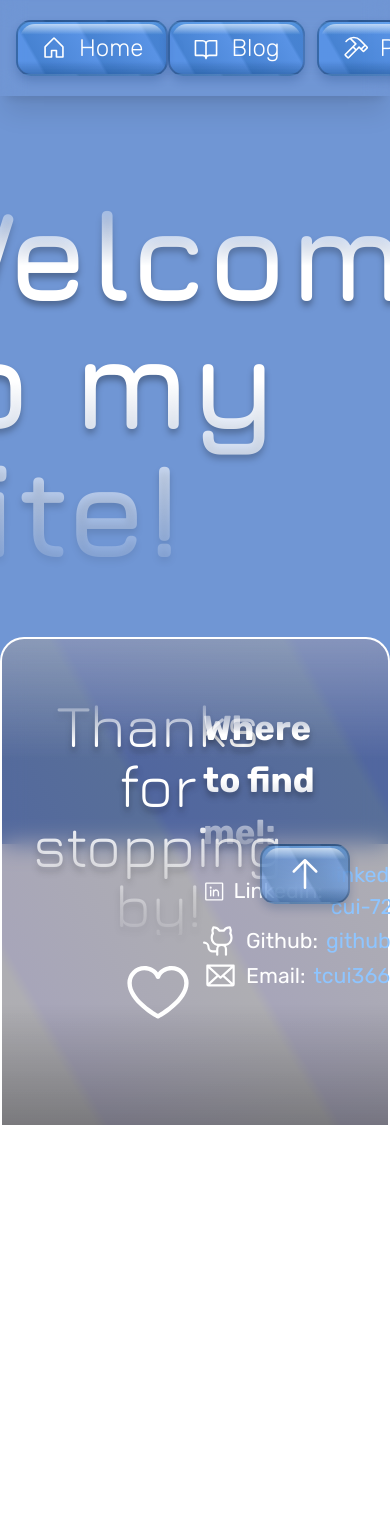
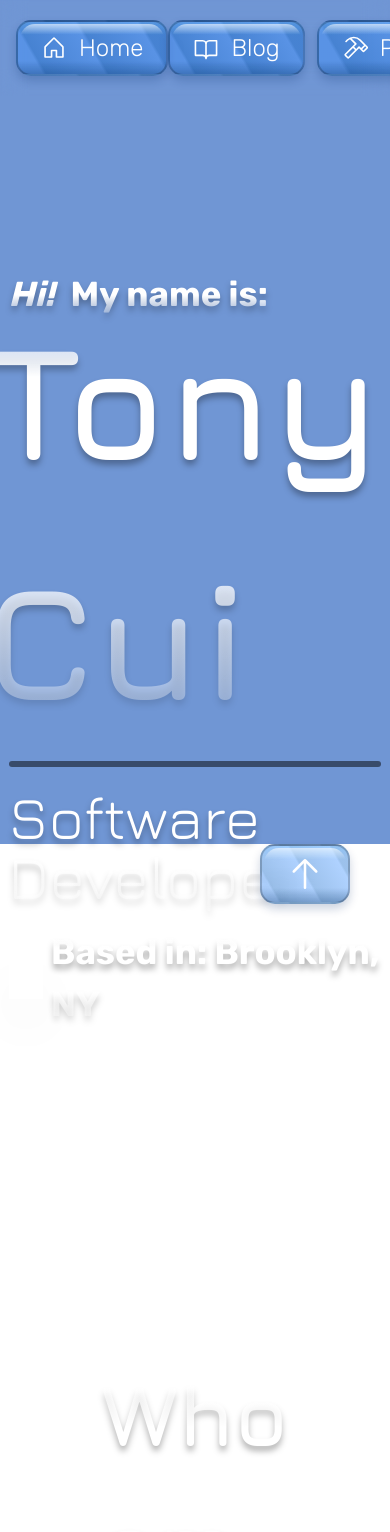
Before and after one commit to Tohny123/personal-site, a Next.js app: page / in a window 390 px wide. Shown: the top 1532 px of the page. Before the commit the page ends 1125 px from the top, so only its background shows below. Built offline with nearby package versions, Linux system fonts and the light colour scheme.

Commit message:
Homepage + Header update
- started homepage content
- header now hides shadow when at top of page

```diff
--- a/app/blog/_components/blogThumb.tsx
+++ b/app/blog/_components/blogThumb.tsx
@@ -15,7 +15,7 @@ export default async function blogThumb(slug: string) {
                   <Image
                       fill={true}
                       src={thumbPath}
-                      alt={"Blog Image"}
+                      alt={"Blog Thumbnail"}
                       id={slug}
                       sizes="(max-width: 480px) 480px, (max-width: 1200px) 1200"
                   />
--- a/app/page.tsx
+++ b/app/page.tsx
@@ -1,10 +1,26 @@
 // import Image from 'next/image'
 // import Link from 'next/link'
+import { PiMapPin } from "react-icons/pi";
 
 export default function Home() {
     return (
-        <main className="flex flex-1 w-full max-w-7xl flex-col items-center justify-between py-16 px-16 sm:items-start">
-            <h1 className="text-9xl">Welcome to my site!</h1>
+        <main className="flex flex-1 w-full flex-col items-center justify-between py-16 px-16 sm:items-start">
+            <div className="px-40 py-20">
+                <div className="flex flex-row items-center gap-2">
+                    <h3 className="pr-2"><i>Hi! </i></h3>
+                    <h3>My name is:</h3>
+                </div>
+                <h1 className="text-[10rem] -mt-10 -ml-6">Tony Cui</h1>
+                <hr className="border-0 h-1 border-t-6 rounded-2xl opacity-50" />
+                <h2 className="text-6xl py-5">Software Developer</h2>
+                <div className="flex flex-row items-center gap-2">
+                    <PiMapPin color="white" size={40} className="shadow-2xl" />
+                    <h3>Based in: Brooklyn, NY</h3>
+                </div>
+        </div>
+        <div className="px-40 py-60">
+          <h1>Who am I?</h1>
+        </div>
         </main>
     );
 }
--- a/components/navigation/header/header.tsx
+++ b/components/navigation/header/header.tsx
@@ -1,26 +1,32 @@
 "use client"; //im not sure this is the *best* but idk how else to call elements of the client
 import { Button } from "../../ui/button/button";
-import { HideHeader } from "./headerUtil";
+import { HideBG, HideHeader } from "./headerUtil";
 import { PiHouse } from "react-icons/pi";
 import { PiBookOpen } from "react-icons/pi";
 import { PiHammer } from "react-icons/pi";
 import { PiCaretDownBold } from "react-icons/pi";
 
 export function Header() {
-    const isHidden: boolean = HideHeader();
+  const hideHeader: boolean = HideHeader();
+  const hideBG: boolean = HideBG();
     //default consts of the header, and we adjust the offsets depending on scrollDirection
     const headerClass =
         "sticky z-100 " +
         "flex flex-col " +
         "flex items-center justify-start " +
         "bounce-transition pointer-events-none" +
-        (isHidden ? " -top-24" : " top-0");
+        (hideHeader ? " -top-24" : " top-0");
+    const bgClass =
+        "flex flex-row items-center transition-all" +
+        " w-full bg-transparent backdrop-blur-md" +
+      " h-24 p-4 pointer-events-auto " +
+        (hideBG ? "shadow-none" : "shadow-xl");
 
     //show or hide the little down arrow
     return (
         <div className={headerClass}>
-            <div className="flex flex-row items-center w-full shadow-xl bg-transparent backdrop-blur-md h-24 p-4 pointer-events-auto">
-                <div className="flex-auto ">
+        <div className={bgClass}>
+                <div >
                     <Button Icon={PiHouse} text="Home" href="/" />
                 </div>
 
@@ -33,7 +39,7 @@ export function Header() {
                 </div>
             </div>
             <div
-                className={`transition-all duration-250 text-white *:drop-shadow-xl mt-2 ${isHidden ? " opacity-100" : " opacity-0"}`}
+                className={`transition-all duration-250 text-white *:drop-shadow-xl mt-2 ${hideHeader ? " opacity-100" : " opacity-0"}`}
             >
                 <PiCaretDownBold />
             </div>
--- a/components/navigation/header/headerUtil.ts
+++ b/components/navigation/header/headerUtil.ts
@@ -52,3 +52,25 @@ export function HideHeader(): boolean {
     const mousePos = useMousePos();
     return scrollDirecton === "down" && mousePos > 100;
 }
+
+function useScroll() {
+    const [scrollPos, setScrollPos] = useState<number>(0);
+
+    useEffect(() => {
+        const updateScrollPos = () => {
+            setScrollPos(window.scrollY);
+        };
+
+        window.addEventListener("scroll", updateScrollPos);
+
+        return () => {
+            window.removeEventListener("scroll", updateScrollPos);
+        };
+    }, [scrollPos]);
+    return scrollPos;
+}
+
+export function HideBG(): boolean {
+    const scrollPos = useScroll();
+    return scrollPos <= 0;
+}
```
